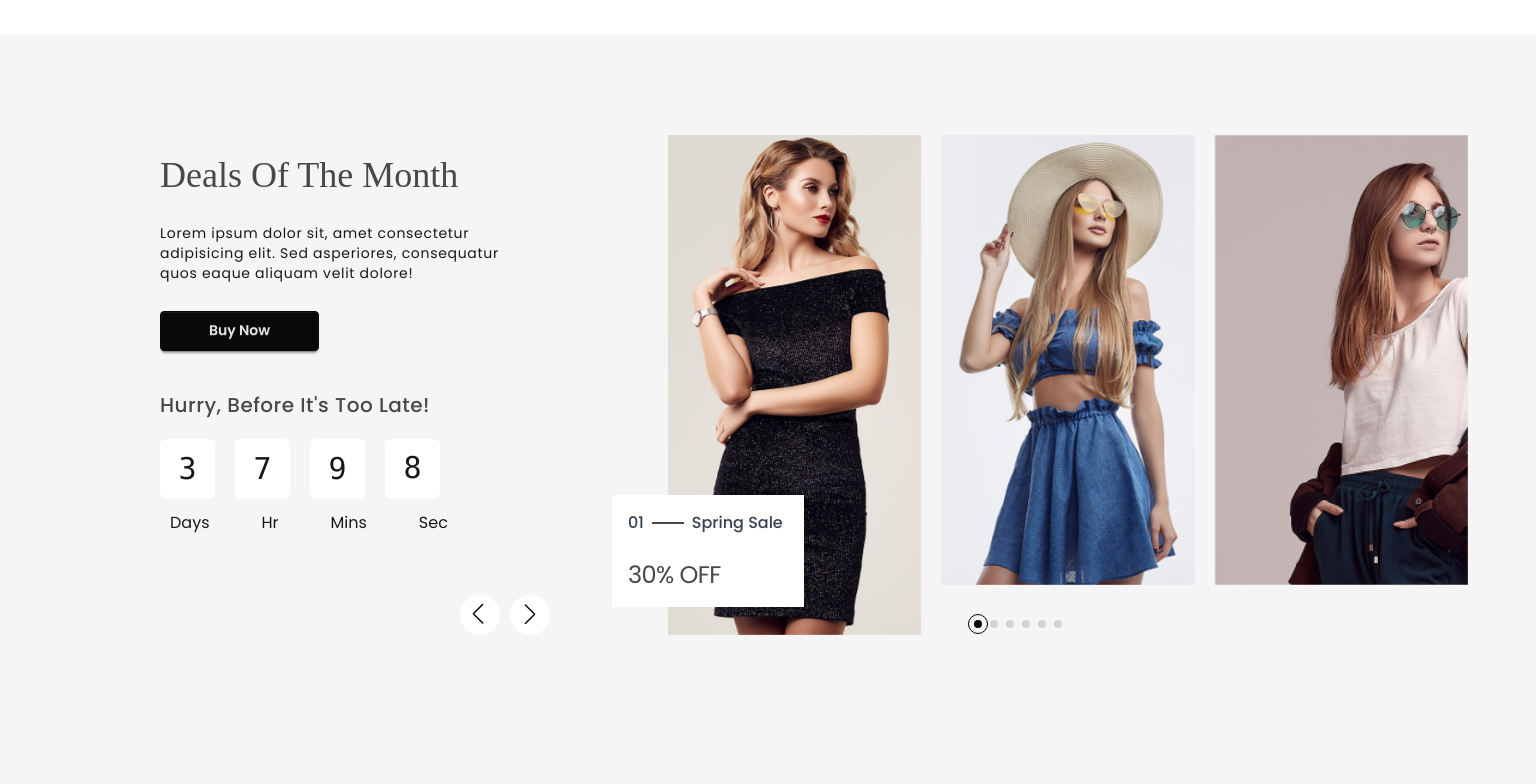
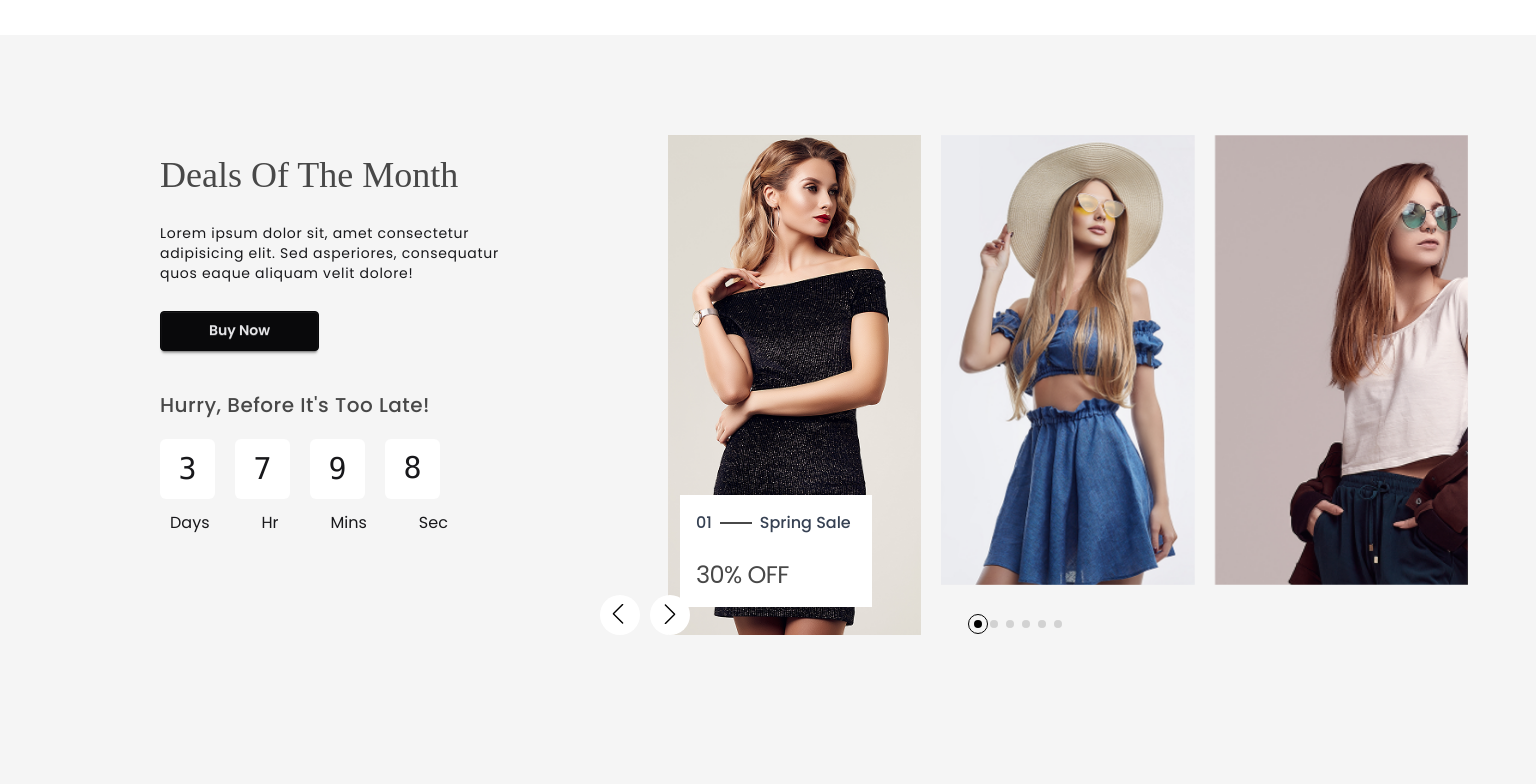
Before and after one commit to Ruby440-San/Fasco_Project, a website: page index.html in a window 1536 px wide. Shown: the part 1160-1944 px from the top of the page. Drawn offline with nearby package versions, Linux system fonts and the light colour scheme; a web font is replaced by a local one.

Commit message:
fasco update

```diff
--- a/index.html
+++ b/index.html
@@ -14,7 +14,7 @@
   .slider-container {
   width: 100%;
   height: auto;
-  overflow: hidden;
+  /* overflow: hidden; */
   }
 
   .mySwiper {
@@ -60,10 +60,11 @@
     }
     .btn-container{
       position: relative !important;
-      bottom: 0;
-      left: 300px !important;
+      bottom: 90px;
+      left: -120px !important;
       display: flex;
       gap: 10px;
+      z-index: 10;
     }
     .btn-circle{
       width: 40px;
@@ -94,11 +95,17 @@
     left: 25% !important;
       }
       .btn-container{
-      bottom: 0;
+      bottom: 10px;
       left: 150px !important;
       }
       .mySwiper .swiper-slide{
         margin: 0;
+      }
+    }
+    @media (min-width: 1500px){
+      .btn-container{
+        bottom: 90px;
+        left: 0px !important;
       }
     }
     /* Customer Say */
@@ -372,11 +379,7 @@
           </div>
 
 
-          <!-- arrow circle -->
-           <div class="btn-container">
-            <div class="btn-circle"><div class="swiper-button-next"></div></div>
-            <div class="btn-circle"><div class="swiper-button-prev"></div></div>
-          </div>
+
           <!-- <div class="absolute bottom-0 -right-15 flex justify-center items-center gap-3">
             <a href="#" class="flex justify-center items-center w-10 h-10 rounded-full bg-white shadow-gray-950/50"><svg xmlns="http://www.w3.org/2000/svg" fill="none" viewBox="0 0 24 24" stroke-width="1.5" stroke="currentColor" class="size-6">
             <path stroke-linecap="round" stroke-linejoin="round" d="M15.75 19.5 8.25 12l7.5-7.5" /></svg>
@@ -391,6 +394,15 @@
           <div class="swiper-wrapper">
             <div class="swiper-slide">
               <img src="images/image.png" alt="" class="object-cover object-top ">
+              <!-- Discount -->
+                <div class="absolute bottom-0 top-90 left-3 lg:left-25 xl:left-3 w-48 h-28 bg-white p-4 flex flex-col justify-between z-10">
+                      <h4 class="text-md font-medium text-gray-700 flex items-center gap-2">
+                        01
+                        <span class="inline-block w-8 h-0.5 bg-[#484848]"></span>
+                        Spring Sale
+                      </h4>
+                      <h3 class="text-2xl tracking-tight text-[#484848] mt-3">30% OFF</h3>
+                </div>
             </div>
             <div class="swiper-slide">
               <img src="images/image_1.png" alt="" class="object-cover object-top ">
@@ -413,14 +425,10 @@
           <div class="swiper-pagination"></div>
       </div>
 
-      <!-- Discount -->
-          <div class="absolute bottom-0 top-90 left-3 lg:left-25 xl:left-3 w-48 h-28 bg-white p-4 flex flex-col justify-between z-10">
-                <h4 class="text-md font-medium text-gray-700 flex items-center gap-2">
-                  01
-                  <span class="inline-block w-8 h-0.5 bg-[#484848]"></span>
-                  Spring Sale
-                </h4>
-                <h3 class="text-2xl tracking-tight text-[#484848] mt-3">30% OFF</h3>
+      <!-- arrow circle -->
+           <div class="btn-container">
+            <div class="btn-circle"><div class="swiper-button-next"></div></div>
+            <div class="btn-circle"><div class="swiper-button-prev"></div></div>
           </div>
 
       </div>
```
